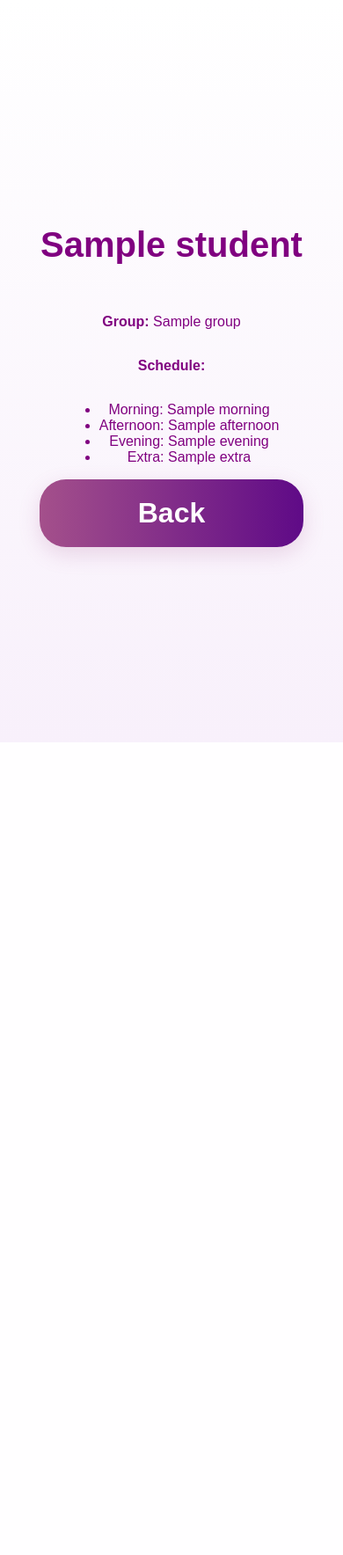
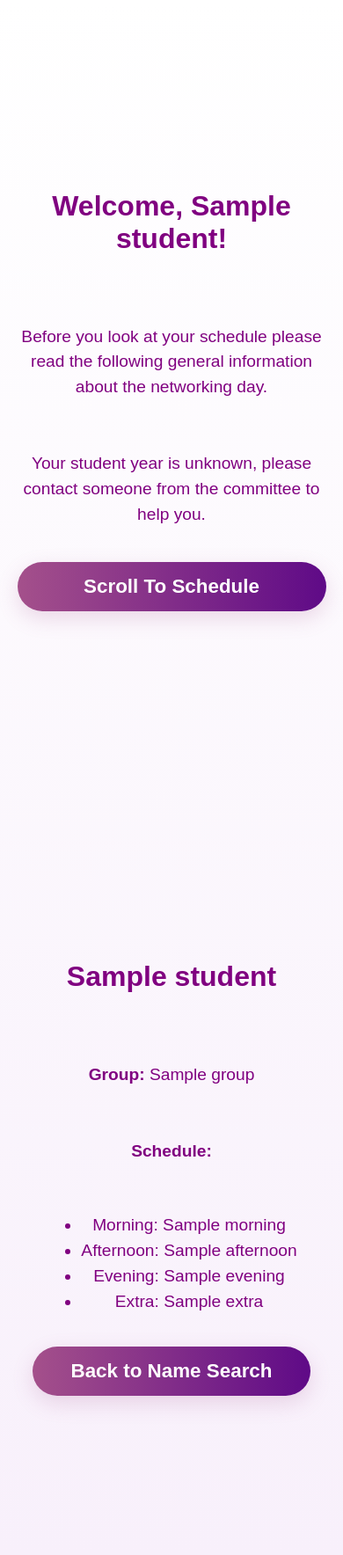
Before and after one commit to Geroam1/Networking-Day-Website, a Flask app: template templates/student_profile.html in a window 390 px wide. Shown: the whole page at 88% size. Before the commit the page ends 844 px from the top, so only its background shows below. Run offline with Flask 3, Linux system fonts and the light colour scheme; the template is opened without the code that fills it: most values are stand-ins (such as "Sample title", 1, 10 or a date in 2020).

Commit message:
updated the student and company profile dynamic pages to include smooth animations and a general info section, all that needs to be done now is to put the correct info into the data sheet and write up some good general information that the companies and students should know

```diff
--- a/static/css/main_style.css
+++ b/static/css/main_style.css
@@ -12,30 +12,59 @@ body {
 
 }
 
+
 h1 {
     font-size: 2.5rem;
     margin-bottom: 40px;
 }
+
+
+section {
+    min-height: 100dvh;
+    height: auto;
+    width: 100vw;
+    display: flex;
+    flex-direction: column;
+    justify-content: center;
+    align-items: center;
+    scroll-snap-align: start;
+    scroll-margin-top: 0px;
+    text-align: center;
+
+}
+
+
+html {
+    scroll-behavior: auto;
+    scroll-snap-type: y mandatory;
+}
+
+
+img {
+    max-width: 90vw;
+    height: auto;
+    display: block;
+    margin: 0 auto;
+}
+
 
 .button-container {
     display: flex;
     flex-direction: column;
     gap: 20px;
     width: 100%;
-    max-width: 300px;
+    max-width: 90vw;
 }
 
+
+/* button styles */
 .animated-btn {
     width: 100%;
     padding: 15px 0;
     font-size: 1.5rem;
 }
 
-.button-container {
-    display: flex;
-    flex-direction: column;
-    gap: 30px;
-}
+
 .animated-btn {
     background: linear-gradient(90deg, #a4508b 0%, #5f0a87 100%);
     color: #fff;
@@ -71,46 +100,14 @@ h1 {
     left: 120%;
 }
 
-section {
-  height: 100vh; /* 100% of the screen height */
-  width: 100vw;  /* 100% of the screen width */
-  display: flex;
-  flex-direction: column;
-  justify-content: center;
-  align-items: center;
-  scroll-snap-align: start;
-  text-align: center;
-}
 
-html {
-  scroll-behavior: smooth;
-  scroll-snap-type: y mandatory;
-}
-
-.section_style_1 {
-    background-color: rgb(255, 255, 255);
-}
-
-.section_style_2 {
-    background-color: rgb(255, 255, 255);
-}
-
-.background-image {
-    background-image: url("../images/background.png");
-    background-size: cover;         /* Makes the image cover the entire section */
-    background-position: center;    /* Centers the image */
-    background-repeat: no-repeat;   /* Prevents the image from repeating */
-    color: white;                   /* Ensures text is readable (optional) */
-}
-
-/* Stylish Search Bar */
+/* search bar styles*/
 .search-container {
     position: relative;
     width: 100%;
     max-width: 400px;
     margin-top: 30px;
 }
-
 .search-input {
     width: 100%;
     padding: 15px 50px 15px 20px; /* extra right padding for icon */
@@ -123,21 +120,51 @@ html {
     box-shadow: 0 4px 15px rgba(164, 80, 139, 0.1);
     transition: all 0.3s ease;
 }
-
 .search-input:focus {
     box-shadow: 0 0 12px rgba(95, 10, 135, 0.4);
     border-color: #5f0a87;
 }
-
 .search-input::placeholder {
     color: #b57cc7;
     opacity: 0.8;
 }
-
-
-.search-input,
-.animated-btn {
+.search-input, .animated-btn {
     width: 100%;            /* fill the container */
     max-width: 400px;       /* consistent width */
     box-sizing: border-box; /* include padding in width */
 }
+
+
+@media (max-width: 600px) {
+    h1 {
+        font-size: 2rem;
+    }
+
+    h2 {
+        font-size: 1.6rem;
+    }
+
+    p, li {
+        font-size: 1.2rem;
+        line-height: 1.5;
+    }
+
+    .animated-btn {
+        font-size: 1.4rem;
+        padding: 15px 40px;
+    }
+
+    .button-container {
+        max-width: 90%;
+    }
+
+    section {
+        padding: 20px;
+        min-height: 100dvh;
+        height: auto; /* allows scrollable sections instead of forced full height */
+    }
+
+    img {
+        max-width: 80vw;
+    }
+}
--- a/static/js/AOS.js
+++ b/static/js/AOS.js
@@ -3,3 +3,10 @@ AOS.init({
 duration: 1000, // animation duration in ms
 once: true // animate only once when scrolling down
 });
+
+// Smooth scroll to input fields on window resize (for mobile devices)
+window.addEventListener('resize', () => {
+    if (document.activeElement.tagName === 'INPUT' || document.activeElement.tagName === 'TEXTAREA') {
+        document.activeElement.scrollIntoView({ behavior: 'smooth', block: 'center' });
+    }
+});
--- a/templates/layout.html
+++ b/templates/layout.html
@@ -2,6 +2,8 @@
 <html lang="en">
 <head>
     <meta charset="UTF-8">
+    <meta name="viewport" content="width=device-width, initial-scale=1.0">
+
     <title>{% block title %}<!-- tab title here -->{% endblock %}</title>
 
     <!-- Website ICON -->
--- a/templates/student_profile.html
+++ b/templates/student_profile.html
@@ -3,7 +3,32 @@
 {% block title %}{{ student.name }} | Schedule{% endblock %}
 
 {% block content %}
-<section>
+<!-- General Info Section -->
+<section class="button-container" id="general-info" data-aos="fade-down">
+  <h1>Welcome, {{ student.name }}!</h2>
+  <p>Before you look at your schedule please read the following general information about the networking day.</p>
+
+  <!-- First Years-->
+  {% if student.year == 1 %}
+  <p><strong>GENERAL INFO FIRST YEAR</strong></p>
+
+  <!-- Second Years-->
+  {% elif student.year == 2 %}
+  <p><strong>GENERAL INFO SECOND YEAR</strong></p>
+
+  <!-- Third and Fourth Years-->
+  {% elif student.year == 3 or student.year == 4 %}
+  <p><strong>GENERAL INFO THIRD AND FOURTH YEAR</strong></p>
+
+  {% else %}
+  <p>Your student year is unknown, please contact someone from the committee to help you.</p>
+  {% endif %}
+
+  <button onclick="scrollToSchedule()" class="animated-btn">Scroll To Schedule</button>
+</section>
+
+<!-- Student Schedule Section -->
+<section class="button-container" id="student-schedule" data-aos="fade-in">
   <h1>{{ student.name }}</h1>
   <p><strong>Group:</strong> {{ student.group }}</p>
   <p><strong>Schedule:</strong></p>
@@ -13,8 +38,15 @@
     <li>Evening: {{ student.evening }}</li>
     <li>Extra: {{ student.extra }}</li>
   </ul>
+
   <div class="button-container">
-  <button class="animated-btn" onclick="window.location.href='/students'">Back</button>
+    <button class="animated-btn" onclick="window.location.href='/students'">Back to Name Search</button>
   </div>
 </section>
+
+<script>
+  function scrollToSchedule() {
+    document.getElementById('student-schedule').scrollIntoView({ behavior: 'smooth' });
+  }
+</script>
 {% endblock %}
```
Also changed, not shown: templates/company_profile.html (+21 -2 lines), 1 other file.
